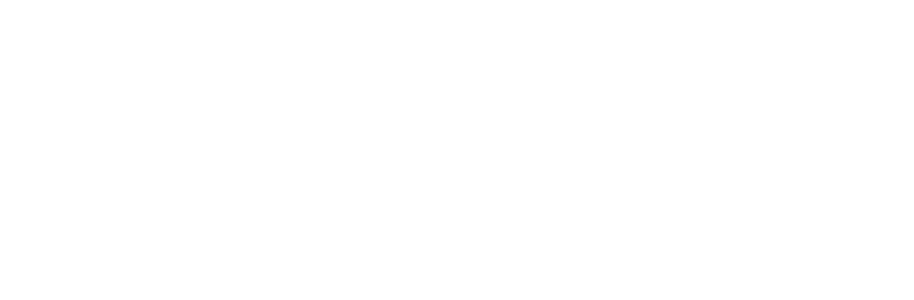
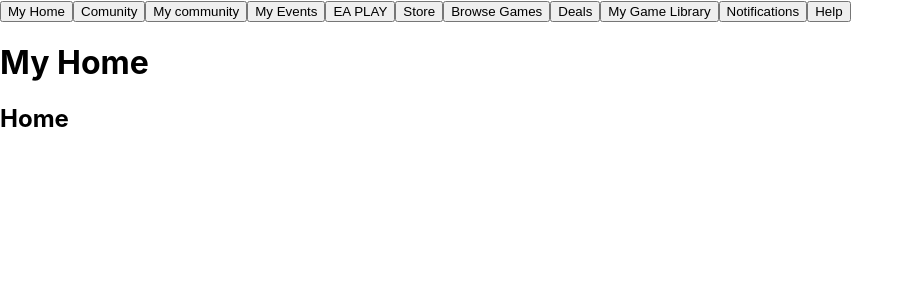
Before and after one commit to TristanPernot/Industry-project, a React (Create React App) app: page / in a window 1280 px wide. Shown: the top 300 px of the page, without its empty margins (0-914 px from the left). Built offline with nearby package versions, Linux system fonts and the light colour scheme.

Commit message:
navbar styling

```diff
--- a/src/App.js
+++ b/src/App.js
@@ -1,10 +1,17 @@
 import logo from './logo.svg';
 import './App.css';
+import Navbar from "./components/Navbar/Navbar";
 
 function App() {
   return (
+    <>
     <div className="App">
     </div>
+
+
+    <Navbar />
+    </>
+
   );
 }
 
--- a/src/components/Navbar/Navbar.jsx
+++ b/src/components/Navbar/Navbar.jsx
@@ -0,0 +1,107 @@
+import React from "react";
+import { Link } from 'react-router-dom';
+import { useState  } from 'react';
+
+
+function Navbar(){
+
+  const [activeTab, setActiveTab] = useState(0);
+
+  const handleTabClick = (index) => {
+    setActiveTab(index);
+  };
+
+  return (
+    <>
+        <div  className="featuresdisplay">
+          <div className="navbarleft">
+
+            <button className="navigationbtn" onClick={() => handleTabClick(0)}>My Home</button>
+            <button className="navigationbtn" onClick={() => handleTabClick(1)}>Comunity</button>
+            <button className="navigationbtn" onClick={() => handleTabClick(2)}>My community</button>
+            <button className="navigationbtn" onClick={() => handleTabClick(3)}>My Events</button>
+            <button className="navigationbtn" onClick={() => handleTabClick(4)}>EA PLAY</button>
+            <button className="navigationbtn" onClick={() => handleTabClick(5)}>Store</button>
+            <button className="navigationbtn" onClick={() => handleTabClick(6)}>Browse Games</button>
+            <button className="navigationbtn" onClick={() => handleTabClick(7)}>Deals</button>
+            <button className="navigationbtn" onClick={() => handleTabClick(8)}>My Game Library</button>
+            <button className="navigationbtn" onClick={() => handleTabClick(9)}>Notifications</button>
+            <button className="navigationbtn" onClick={() => handleTabClick(10)}>Help</button>
+          </div>
+          <div className="usercontent">
+            {activeTab === 0 && (
+              <div className="profiledetails">
+                <h1>My Home</h1>
+
+                <div className="personeldetails">
+                  <h2>Home</h2>
+
+                  <div>
+
+                  </div>
+                </div>
+              </div>
+            )}
+            {activeTab === 1 && (
+              <div>
+                <h1>Comunit</h1>
+              </div>
+            )}
+            {activeTab === 2 && (
+              <div>
+                <h1>My community</h1>
+              </div>
+            )}
+            {activeTab === 3 && (
+              <div>
+                <h1>My Events</h1>
+              </div>
+            )}
+            {activeTab === 4 && (
+              <div>
+                <h1>EA PLAY</h1>
+              </div>
+            )}
+            {activeTab === 5 && (
+              <div>
+                <h1>Store</h1>
+              </div>
+            )}
+            {activeTab === 6 && (
+              <div>
+                <h1>Browse Games</h1>
+
+              </div>
+            )}
+            {activeTab === 7 && (
+              <div>
+                <h1>Deals</h1>
+
+              </div>
+            )}
+            {activeTab === 8 && (
+              <div>
+                <h1>My Game Library</h1>
+
+              </div>
+            )}
+            {activeTab === 9 && (
+              <div>
+                <h1>Notifications</h1>
+
+              </div>
+            )}
+            {activeTab === 10 && (
+              <div>
+                <h1>Help</h1>
+
+              </div>
+            )}
+          </div>
+        </div>
+    </>
+  )
+}
+
+
+export default Navbar
```
